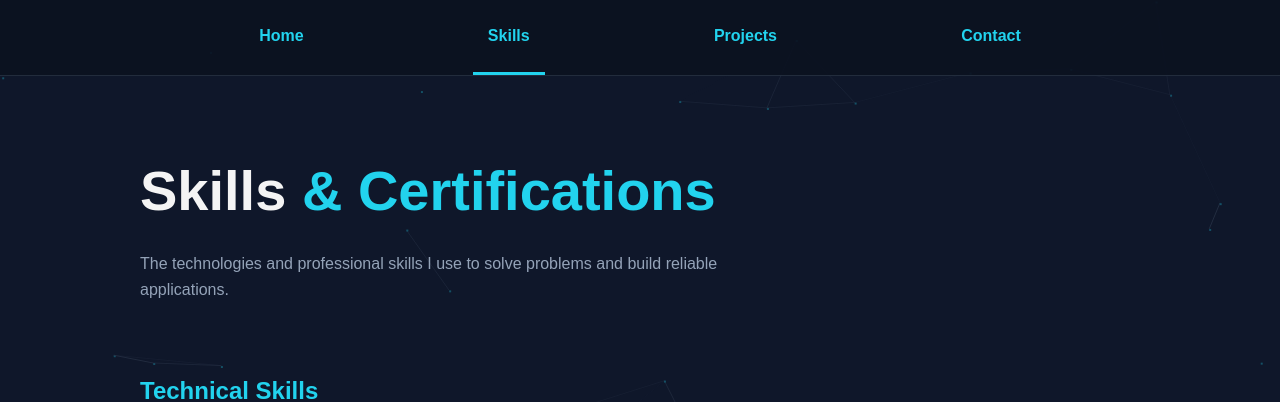
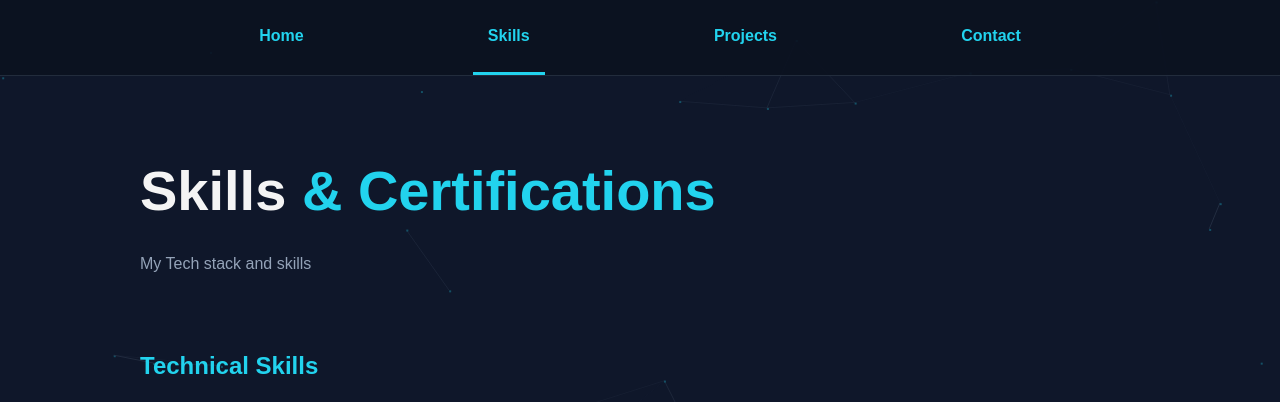
Before and after one commit to lmcculloch2007/Portfolio, a plain HTML site: page skills.html in a window 1280 px wide. Shown: the top 402 px of the page. Drawn offline with Linux system fonts and the light colour scheme.

Commit message:
Fixed some wording for skills.html

```diff
--- a/skills.html
+++ b/skills.html
@@ -39,8 +39,7 @@
     </h1>
 
     <p class="lead">
-        The technologies and professional skills I use to solve
-        problems and build reliable applications.
+        My Tech stack and skills
     </p>
 
 
```
